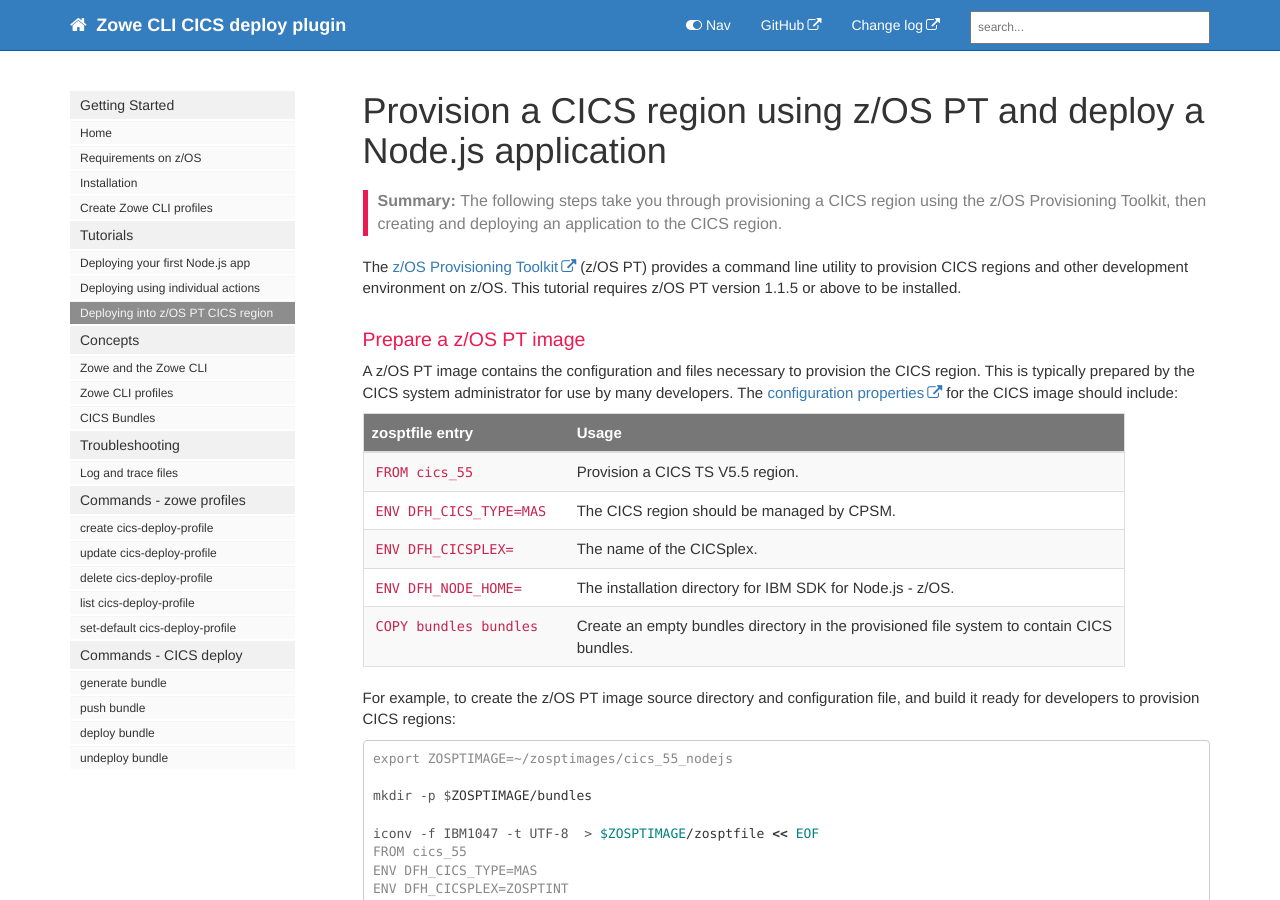
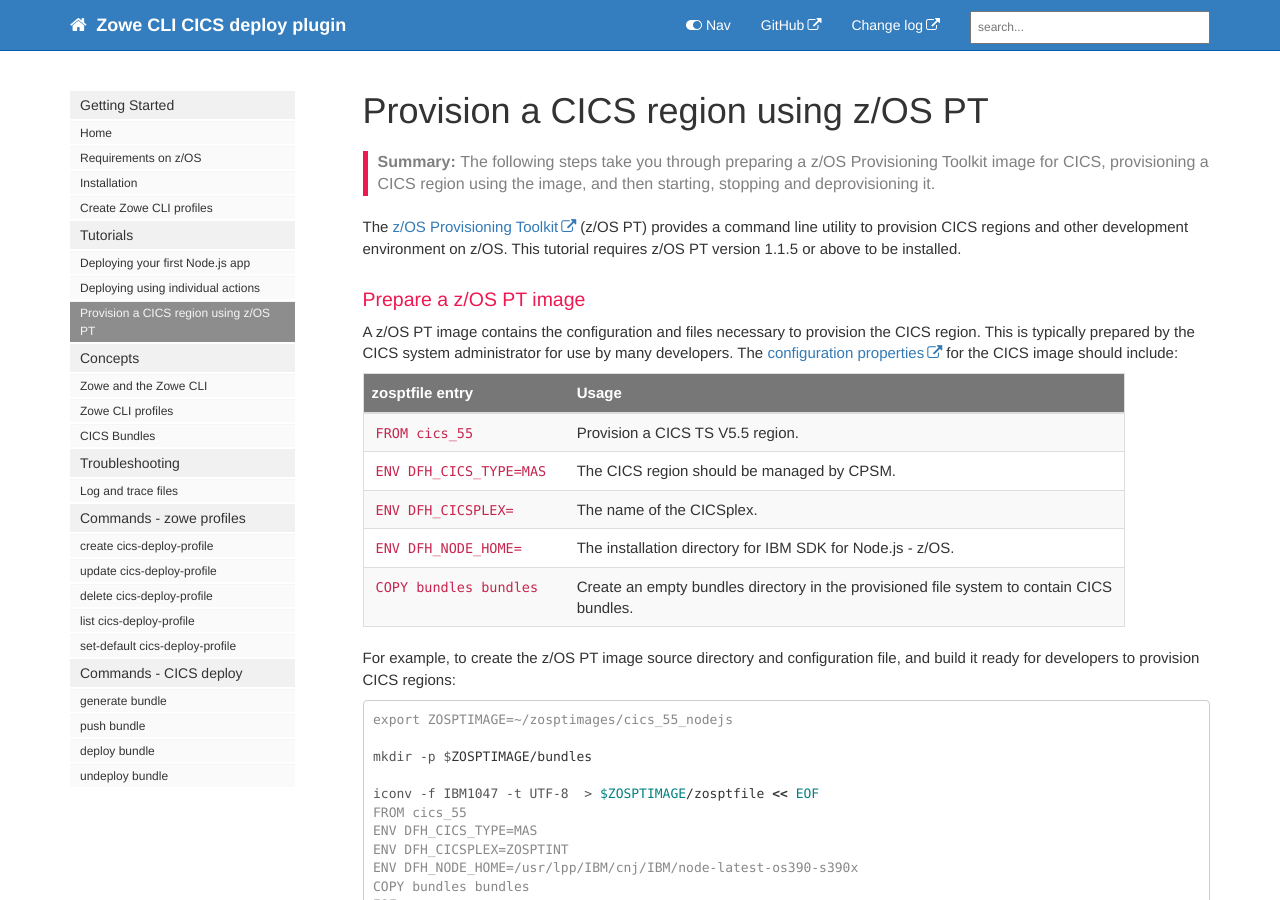
Before and after one commit to IBM/zowe-cli-cics-deploy-plugin, a Jekyll site: the page built from docs/pages/cdp/cdp-Provision-a-CICS-region-using-zospt.md, in a window 1280 px wide and 900 px high. Built offline with Jekyll 4.4.1, drawn with Linux system fonts in a browser that asks for light colours; nearby versions of some CDN libraries; comment, search, counter and statistics services are not loaded; some of the changed text lies outside the part shown.

Commit message:
Changes to z/OS PT tutorial

````diff
--- a/docs/_data/sidebars/cdp_sidebar.yml
+++ b/docs/_data/sidebars/cdp_sidebar.yml
@@ -30,8 +30,8 @@ entries:
     - title: Deploying using individual actions
       url: /cdp-Deploying-using-individual-actions.html
       output: web
-    - title: Deploying into z/OS PT CICS region
-      url: /cdp-Deploying-into-zospt-cics-region.html
+    - title: Provision a CICS region using z/OS PT
+      url: /cdp-Provision-a-CICS-region-using-zospt.html
       output: web
 
   - title: Concepts
--- a/docs/pages/cdp/cdp-Deploying-into-zospt-cics-region.md
+++ b/docs/pages/cdp/cdp-Provision-a-CICS-region-using-zospt.md
@@ -1,10 +1,10 @@
 ---
-title: Provision a CICS region using z/OS PT and deploy a Node.js application
+title: Provision a CICS region using z/OS PT
 tags: [getting_started]
 keywords:
-summary: "The following steps take you through provisioning a CICS region using the z/OS Provisioning Toolkit, then creating and deploying an application to the CICS region."
+summary: "The following steps take you through preparing a z/OS Provisioning Toolkit image for CICS, provisioning a CICS region using the image, and then starting, stopping and deprovisioning it."
 sidebar: cdp_sidebar
-permalink: cdp-Deploying-into-zospt-cics-region.html
+permalink: cdp-Provision-a-CICS-region-using-zospt.html
 folder: cdp
 toc: true
 ---
@@ -84,11 +84,7 @@ zospt build $ZOSPTIMAGE -t cics_55_nodejs
    zowe profiles update cics-deploy cics --scope CICPY000 --bundle-directory /u/cicprov/mnt/CICPY000/bundles
    ```
 
-4. Deploy your Node.js application to the CICS region using the steps in [Deploying your first Node.js app](cdp-Deploying-your-first-nodejs-app). For example:
-
-   ```console
-   zowe cics-deploy push bundle --name Express --overwrite
-   ```
+You are now ready to deploy applications to the provisioned CICS region. You can try this out by following the steps in [Deploying your first Node.js app](cdp-Deploying-your-first-nodejs-app).
 
 ### Stop your CICS region
 
````
Also changed, not shown: docs/pages/cdp/cdp-Deploying-your-first-nodejs-app.md (+1 -1 lines).
